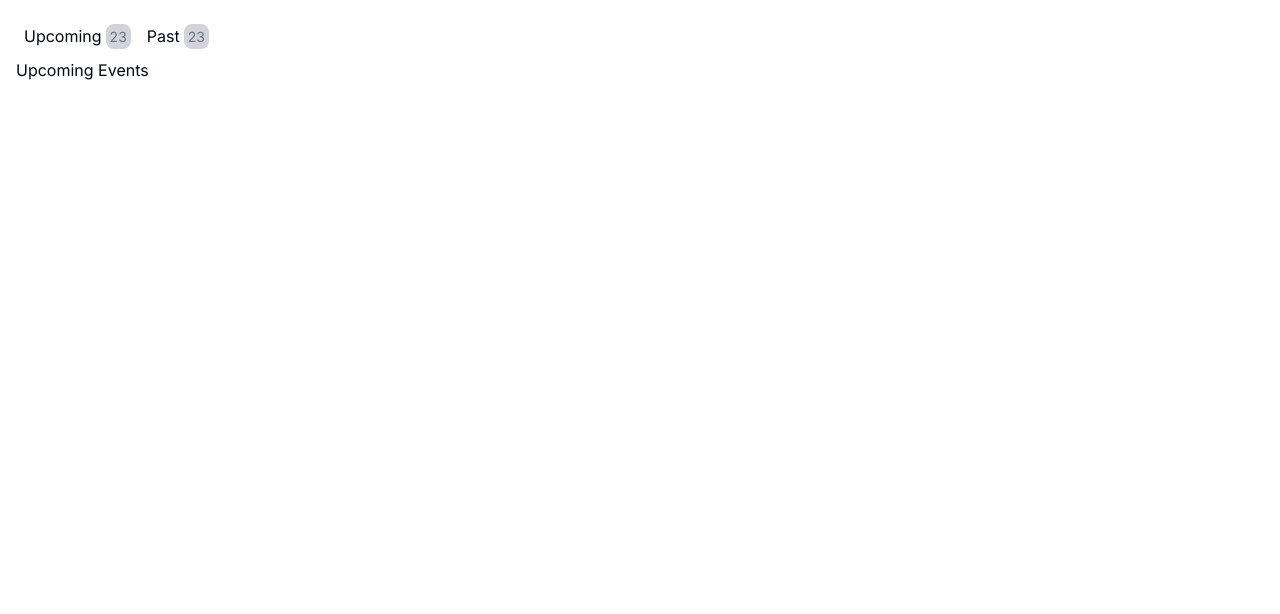
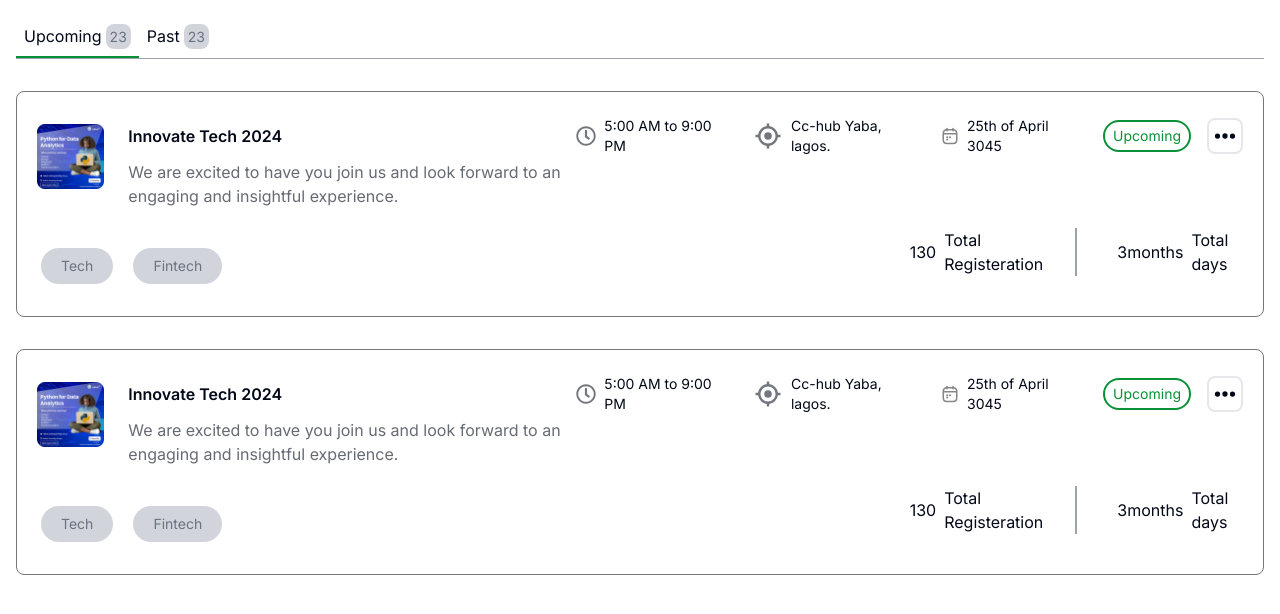
Before and after one commit to nithubunilag/attendance-management-frontend, a Next.js app: page /events-category in a window 1280 px wide. Shown: the top 614 px of the page. Built offline with nearby package versions, Linux system fonts and the light colour scheme.

Commit message:
feat: add event category page

```diff
--- a/app/components/ui/events-card.tsx
+++ b/app/components/ui/events-card.tsx
@@ -1,5 +1,104 @@
+import Image from "next/image";
+import { FaRegClock } from "react-icons/fa";
+import { BiTargetLock } from "react-icons/bi";
+import CalendarIcon from "@/public/icons/CalendarIcon";
+import { FaEllipsis } from "react-icons/fa6";
+
 function EventsCard() {
-  return <div>events-card</div>;
+  return (
+    <article className="border border-grayNithub rounded-lg my-8">
+      <div className="flex justify-between px-5">
+        <div className="py-8">
+          <div className="flex gap-6">
+            <div>
+              <Image
+                src="/events-img.png"
+                width={68}
+                height={66}
+                alt="event image"
+              />
+            </div>
+
+            <div className="max-w-md">
+              <h3 className="mb-3 font-semibold">Innovate Tech 2024</h3>
+              <p className="opacity-60">
+                We are excited to have you join us and look forward to an
+                engaging and insightful experience.
+              </p>
+            </div>
+          </div>
+
+          <div className="flex gap-4 mt-10 mr-auto">
+            <p className="bg-gray-300 text-gray-500 text-sm ml-1 py-2 px-5 rounded-3xl">
+              Tech
+            </p>
+            <p className="bg-gray-300 text-gray-500 text-sm ml-1 py-2 px-5 rounded-3xl">
+              Fintech
+            </p>
+          </div>
+        </div>
+
+        <div className="flex flex-col justify-between pt-6 pb-10">
+          <div>
+            <ul className="flex items-center gap-4">
+              <li>
+                <div className="flex items-center gap-2">
+                  <div>
+                    <FaRegClock className="text-xl opacity-55" />
+                  </div>
+                  <div>
+                    <p className="text-sm">5:00 AM to 9:00 PM</p>
+                  </div>
+                </div>
+              </li>
+              <li>
+                <div className="flex items-center gap-2">
+                  <div>
+                    <BiTargetLock className="text-3xl opacity-55" />
+                  </div>
+                  <div>
+                    <p className="text-sm">Cc-hub Yaba, lagos.</p>
+                  </div>
+                </div>
+              </li>
+
+              <li>
+                <div className="flex items-center gap-2">
+                  <div>
+                    <CalendarIcon />
+                  </div>
+                  <div className="text-sm">25th of April 3045</div>
+                </div>
+              </li>
+
+              <li>
+                <div className=" text-green border-2 border-green rounded-2xl text-center py-1 px-2  text-sm">
+                  Upcoming
+                </div>
+              </li>
+              <li>
+                <div className="border-2 border-gray-200 rounded-lg w-fit p-1">
+                  <FaEllipsis className="text-2xl" />
+                </div>
+              </li>
+            </ul>
+          </div>
+          <div className="flex justify-between  self-end  w-1/2">
+            <div className="flex items-center gap-2 w-full">
+              <p>130</p>
+
+              <p className="max-w-7">Total Registeration</p>
+            </div>
+            <div className="border border-gray-400 mx-10" />
+            <div className="flex items-center gap-2 w-full  ">
+              <p>3months</p>
+              <p className="max-w-7">Total days</p>
+            </div>
+          </div>
+        </div>
+      </div>
+    </article>
+  );
 }
 
 export default EventsCard;
--- a/app/events-category/page.tsx
+++ b/app/events-category/page.tsx
@@ -1,5 +1,6 @@
 "use client";
 import React, { useState } from "react";
+import EventsCard from "../components/ui/events-card";
 
 function TabsInAGrid() {
   const [activeTab, setActiveTab] = useState("Upcoming");
@@ -10,10 +11,10 @@ function TabsInAGrid() {
 
   return (
     <div className="container mx-auto p-4">
-      <div className="flex">
+      <div className="flex border-b border-b-gray-400 ">
         <div
-          className={`p-2 cursor-pointer border-b-2 border-transparent hover:border-amber-green ${
-            activeTab === "Upcoming" ? "border-green" : ""
+          className={`p-2 cursor-pointer border-b-2 border-transparent   ${
+            activeTab === "Upcoming" ? "border-b-green" : ""
           }`}
           onClick={() => openCity("Upcoming")}
         >
@@ -23,8 +24,8 @@ function TabsInAGrid() {
           </span>
         </div>
         <div
-          className={` p-2 cursor-pointer border-b-2 border-transparent hover:border-amber-green ${
-            activeTab === "Past" ? "border-green" : ""
+          className={` p-2 cursor-pointer border-b-2 border-transparent ${
+            activeTab === "Past" ? "border-b-green" : ""
           }`}
           onClick={() => openCity("Past")}
         >
@@ -40,8 +41,8 @@ function TabsInAGrid() {
         className="city-content"
         style={{ display: activeTab === "Upcoming" ? "block" : "none" }}
       >
-        Upcoming Events
-        {/* Render events card here */}
+        <EventsCard />
+        <EventsCard />
       </div>
 
       <div
@@ -49,8 +50,8 @@ function TabsInAGrid() {
         className="city-content"
         style={{ display: activeTab === "Past" ? "block" : "none" }}
       >
-        Past Events
-        {/* Render events card here */}
+        <EventsCard />
+        <EventsCard />
       </div>
     </div>
   );
--- a/app/login/page.tsx
+++ b/app/login/page.tsx
@@ -42,7 +42,8 @@ const Login = () => {
     e.preventDefault();
 
     try {
-      await handler(formData);
+      const response = await handler(formData);
+      console.log(response)
     } catch (err) {
       console.log(err);
     }
--- a/package.json
+++ b/package.json
@@ -24,6 +24,7 @@
     "react": "^18",
     "react-dom": "^18",
     "react-hook-form": "^7.51.3",
+    "react-icons": "^5.2.0",
     "react-toastify": "^10.0.5",
     "swr": "^2.2.5",
     "tailwind-merge": "^2.2.2",
--- /dev/null
+++ b/public/icons/CalendarIcon.tsx
@@ -0,0 +1,69 @@
+import React from "react";
+
+function CalendarIcon() {
+  return (
+    <svg
+      width="18"
+      height="18"
+      viewBox="0 0 18 18"
+      fill="none"
+      xmlns="http://www.w3.org/2000/svg"
+    >
+      <path
+        d="M6 1.5V3.75"
+        stroke="#868686"
+        stroke-width="1.5"
+        stroke-miterlimit="10"
+        stroke-linecap="round"
+        stroke-linejoin="round"
+      />
+      <path
+        d="M12 1.5V3.75"
+        stroke="#868686"
+        stroke-width="1.5"
+        stroke-miterlimit="10"
+        stroke-linecap="round"
+        stroke-linejoin="round"
+      />
+      <path
+        d="M2.625 6.81738H15.375"
+        stroke="#868686"
+        stroke-width="1.5"
+        stroke-miterlimit="10"
+        stroke-linecap="round"
+        stroke-linejoin="round"
+      />
+      <path
+        d="M15.75 6.375V12.75C15.75 15 14.625 16.5 12 16.5H6C3.375 16.5 2.25 15 2.25 12.75V6.375C2.25 4.125 3.375 2.625 6 2.625H12C14.625 2.625 15.75 4.125 15.75 6.375Z"
+        stroke="#868686"
+        stroke-width="1.5"
+        stroke-miterlimit="10"
+        stroke-linecap="round"
+        stroke-linejoin="round"
+      />
+      <path
+        d="M8.99686 10.2749H9.00359"
+        stroke="#868686"
+        stroke-width="2"
+        stroke-linecap="round"
+        stroke-linejoin="round"
+      />
+      <path
+        d="M6.22049 10.2749H6.22723"
+        stroke="#868686"
+        stroke-width="2"
+        stroke-linecap="round"
+        stroke-linejoin="round"
+      />
+      <path
+        d="M6.22049 12.5249H6.22723"
+        stroke="#868686"
+        stroke-width="2"
+        stroke-linecap="round"
+        stroke-linejoin="round"
+      />
+    </svg>
+  );
+}
+
+export default CalendarIcon;
--- a/services/auth/auth-hooks/useLoginApi.ts
+++ b/services/auth/auth-hooks/useLoginApi.ts
@@ -15,6 +15,7 @@ export const useLoginApi: () => IApiHookBaseResponse<
 
   const handleLogin = async (loginDetails: ILoginRequest) => {
     loginRequest.reset();
+    console.log(loginDetails);
 
     return (await loginRequest.request(
       loginDetails
--- a/tailwind.config.ts
+++ b/tailwind.config.ts
@@ -36,7 +36,9 @@ const config = {
         input: "hsl(var(--input))",
         ring: "hsl(var(--ring))",
         green: "#099137",
+        grayNithub: "#767676",
         introBg: "#EFFFF4",
+        labelBg: "#68C28A",
         introText: "#099137",
         background: "hsl(var(--background))",
         foreground: "hsl(var(--foreground))",
```
Also changed, not shown: public/events-img.png (added), 1 other file (tests, documents, lock files or other folders).
